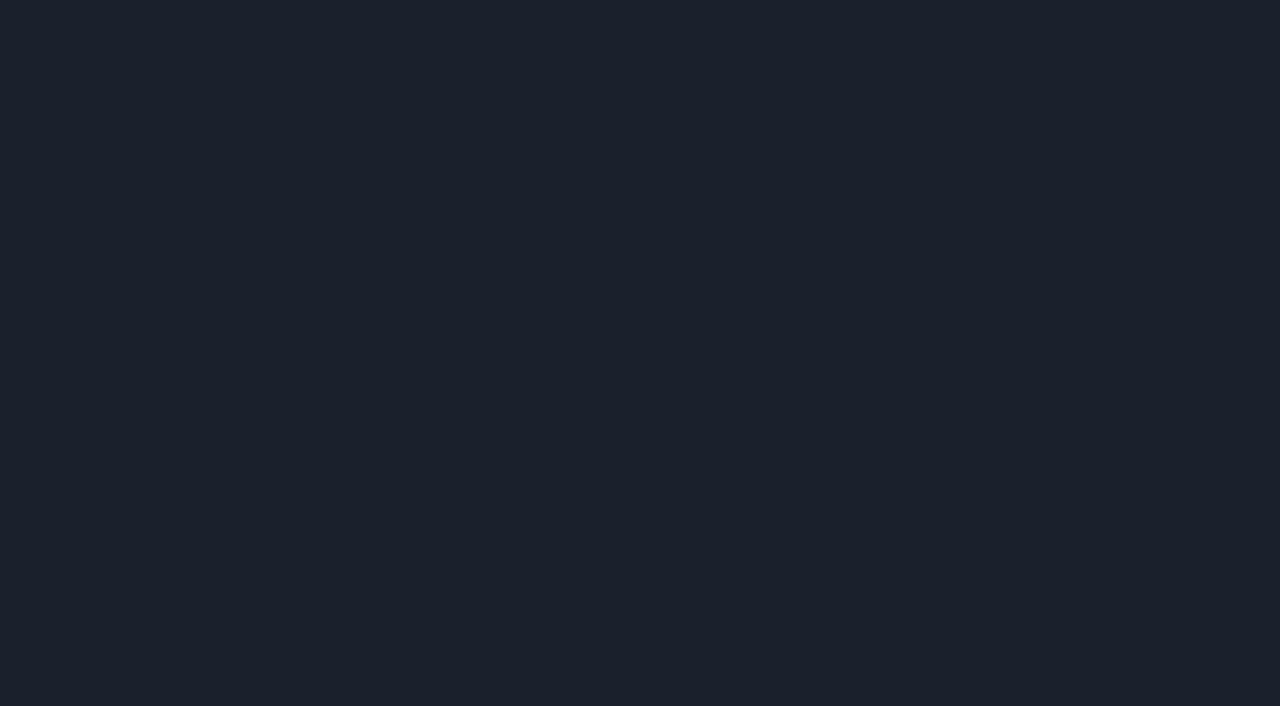
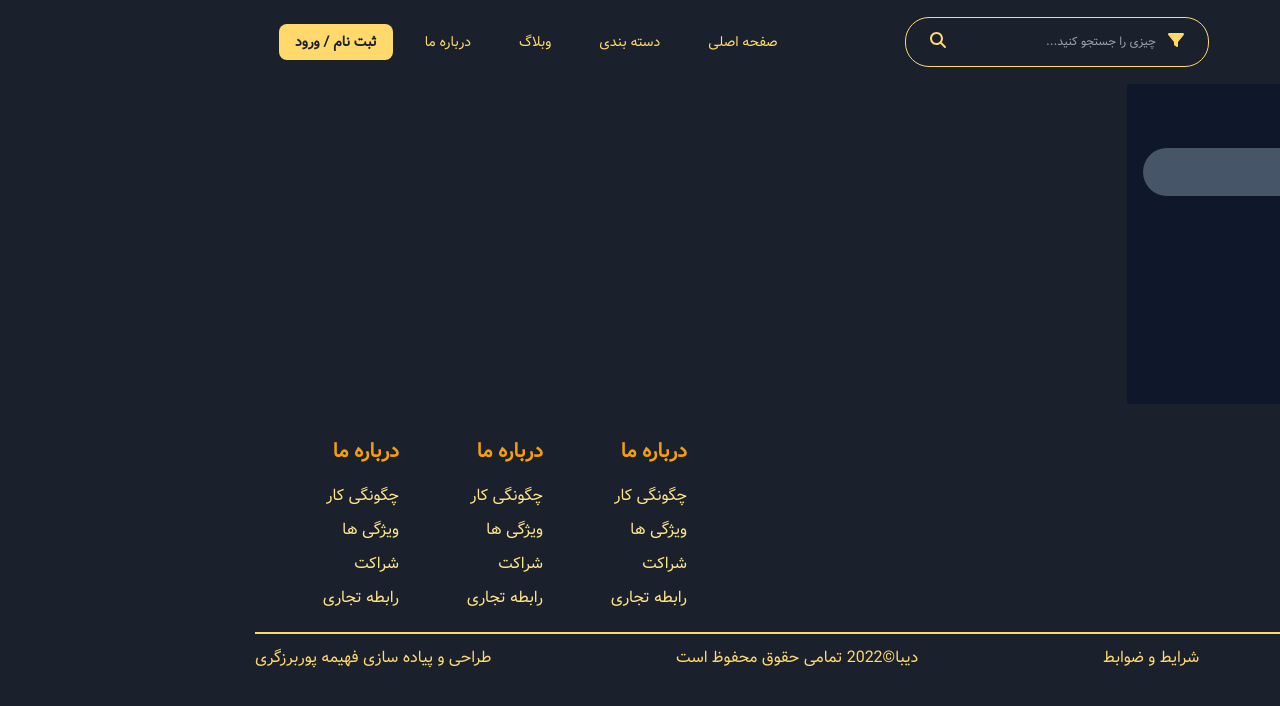
Before and after one commit to FahimePourbarzegary/DibaShop, a React (Vite) app: page /Dashboard in a window 1280 px wide. Before the commit this address had no page. Shown: the top 706 px of the page. Built offline with nearby package versions, Linux system fonts and the light colour scheme.

Commit message:
Change Style DashboardPage

```diff
--- a/src/App.tsx
+++ b/src/App.tsx
@@ -2,6 +2,7 @@ import { Routes, Route } from "react-router-dom";
 import AboutUsPage from "./Pages/AboutUsPage";
 import BlogDetailPage from "./Pages/BlogDetailPage";
 import BlogsPage from "./Pages/BlogsPage";
+import DashboardPage from "./Pages/DashboardPage";
 import DetailPage from "./Pages/DetailPage";
 import FilterPage from "./Pages/FilterPage";
 import HomePage from "./Pages/HomePage";
@@ -20,6 +21,7 @@ function App() {
       <Route path="/Register" element={<RegisterPage />} />
       <Route path="/Login" element={<LoginPage />} />
       <Route path="/Filter" element={<FilterPage />} />
+      <Route path="/Dashboard/*" element={<DashboardPage />} />
     </Routes>
   );
 }
--- /dev/null
+++ b/src/Pages/DashboardPage.tsx
@@ -0,0 +1,93 @@
+import {
+  faArrowRightFromBracket,
+  faBell,
+  faCartShopping,
+  faGear,
+  faHeart,
+  faHouse,
+} from "@fortawesome/free-solid-svg-icons";
+import { FontAwesomeIcon } from "@fortawesome/react-fontawesome";
+import { NavLink, Route, Routes } from "react-router-dom";
+import Layout from "../Layout/Layout";
+import CartPage from "./CartPage";
+import FavoritePage from "./FavoritePage";
+import UserInfoPage from "./UserInfoPage";
+function DashboardPage() {
+  return (
+    <Layout>
+      {" "}
+      <section className=" relative flex flex-col md:flex-row ">
+        {/* nav link dashboard user */}
+        <div className="w-full flex flex-col bg-slate-900 p-4 pr-8 md:w-60 lg:w-96">
+          <NavLink
+            to="/"
+            className="  p-3 rounded-3xl text-sm flex items-center justify-start gap-3 md:text-base font-semibold cursor-pointer hover:bg-white transition-all"
+          >
+            <FontAwesomeIcon icon={faHouse} />
+            <span> خانه</span>
+          </NavLink>
+          <NavLink
+            to="/Dashboard/userInfo"
+            className={({ isActive }) =>
+              ` bg-slate-600 p-3 rounded-3xl  text-sm flex  items-center justify-start gap-3 md:text-base font-semibold cursor-pointer transition-all w-full hover:bg-slate-600 `
+            }
+          >
+            <FontAwesomeIcon icon={faGear} />
+            <span> داشبورد</span>
+          </NavLink>
+          <NavLink
+            to="/Dashboard/favorites"
+            className={({ isActive }) =>
+              ` p-3 rounded-3xl  text-sm flex items-center justify-start gap-3 md:text-base font-semibold cursor-pointer hover:bg-slate-600 transition-all${
+                isActive ? " bg-slate-800" : ""
+              }`
+            }
+          >
+            <FontAwesomeIcon icon={faHeart} />
+            <span>علاقمندی ها</span>
+          </NavLink>
+          <NavLink
+            to="/Dashboard/usercart"
+            className={({ isActive }) =>
+              ` p-3 rounded-3xl  text-sm flex items-center justify-start gap-3 md:text-base font-semibold cursor-pointer hover:bg-slate-600 transition-all${
+                isActive ? " bg-slate-800" : ""
+              }`
+            }
+          >
+            <FontAwesomeIcon icon={faCartShopping} />
+            <span> کارت</span>
+          </NavLink>
+          <NavLink
+            to="/Dashboard/newsuser"
+            className={({ isActive }) =>
+              ` p-3 rounded-3xl  text-sm flex items-center justify-start gap-3 md:text-base font-semibold cursor-pointer hover:bg-slate-600 transition-all${
+                isActive ? " bg-slate-800" : ""
+              }`
+            }
+          >
+            <FontAwesomeIcon icon={faBell} />
+            <span> اطلاعیه ها</span>
+          </NavLink>
+          <button
+            onClick={() => {
+              // logOut();
+            }}
+            className=" p-3 rounded-3xl  text-sm flex items-center justify-start gap-3 md:text-base font-semibold cursor-pointer hover:bg-slate-50 transition-all"
+          >
+            <FontAwesomeIcon icon={faArrowRightFromBracket} />
+            خروج
+          </button>
+        </div>
+        {/**************************************************/}
+        <Routes>
+          <Route path="userInfo" element={<UserInfoPage />} />
+          <Route path="favorites" element={<FavoritePage />} />
+          <Route path="newsuser" element={<div>newsuser</div>} />
+          <Route path="usercart" element={<CartPage />} />
+        </Routes>
+      </section>
+    </Layout>
+  );
+}
+
+export default DashboardPage;
```
